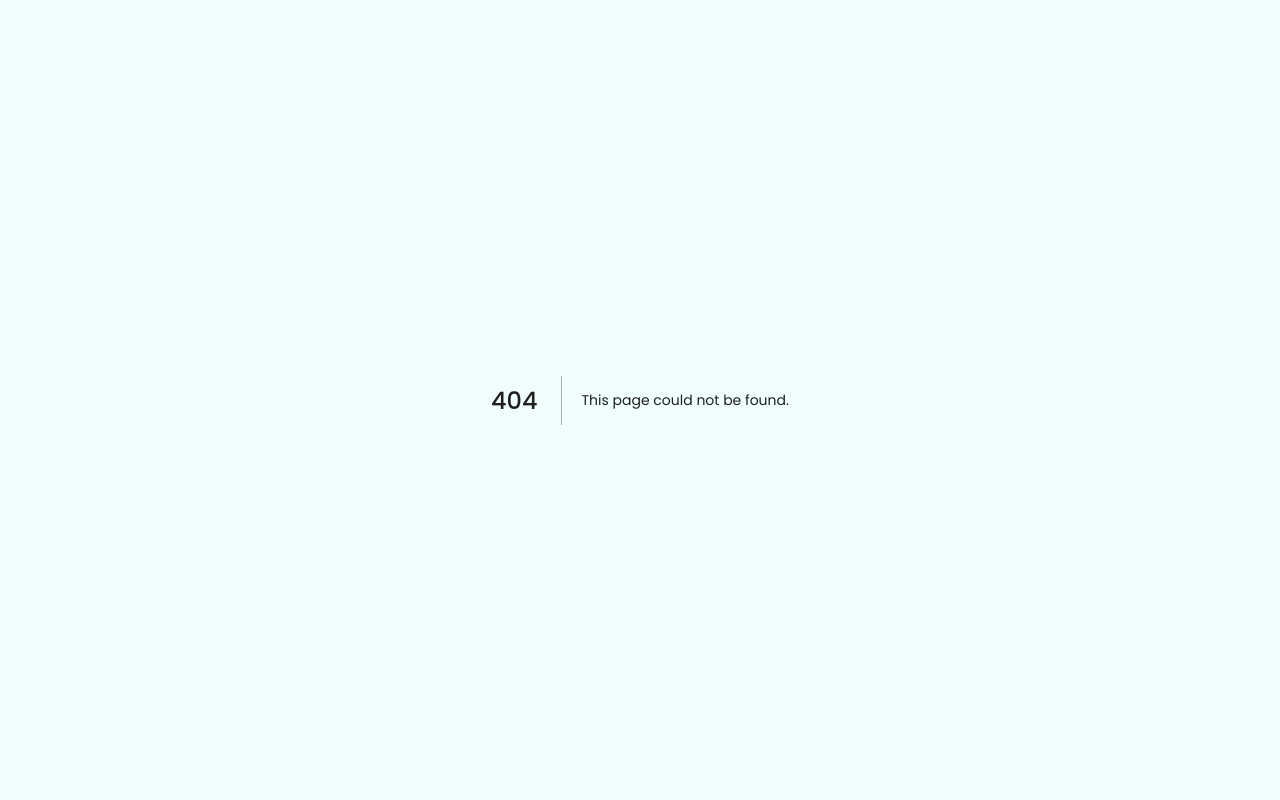
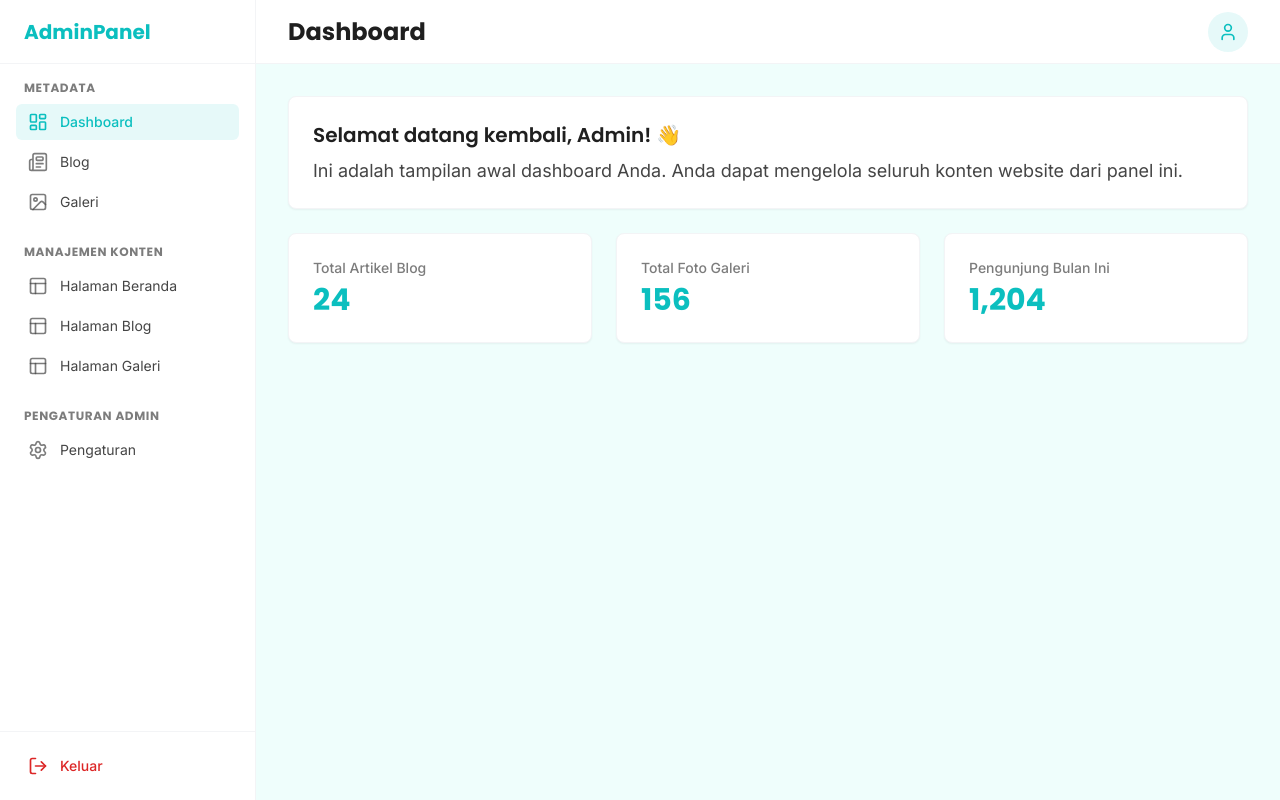
Before and after one commit to vandrzy/fokaris-cms, a Next.js app: page /dashboard in a window 1280 px wide. Before the commit this address had no page. Built offline with nearby package versions, Linux system fonts and the light colour scheme.

Commit message:
create dashboard admin

```diff
--- a/package.json
+++ b/package.json
@@ -9,6 +9,7 @@
     "lint": "eslint"
   },
   "dependencies": {
+    "lucide-react": "^1.31.0",
     "next": "16.3.0",
     "react": "19.2.8",
     "react-dom": "19.2.8"
--- /dev/null
+++ b/src/app/dashboard/layout.tsx
@@ -0,0 +1,23 @@
+import Sidebar from "@/components/Sidebar/Sidebar";
+import AdminNavbar from "@/components/AdminNavbar/AdminNavbar";
+import { SidebarProvider } from "@/components/Sidebar/SidebarContext";
+
+export default function DashboardLayout({
+  children,
+}: {
+  children: React.ReactNode;
+}) {
+  return (
+    <SidebarProvider>
+      <div className="flex min-h-screen bg-background">
+        <Sidebar />
+        <div className="flex-1 flex flex-col h-screen overflow-hidden">
+          <AdminNavbar />
+          <main className="flex-1 overflow-y-auto p-4 md:p-8">
+            {children}
+          </main>
+        </div>
+      </div>
+    </SidebarProvider>
+  );
+}
--- /dev/null
+++ b/src/app/dashboard/page.tsx
@@ -0,0 +1,34 @@
+export const metadata = {
+  title: "Dashboard | Admin Panel",
+  description: "Dashboard overview for admin panel",
+};
+
+export default function DashboardOverview() {
+  return (
+    <div className="space-y-6">
+      {/* Welcome Section */}
+      <div className="bg-white p-6 rounded-lg border border-gray-100 shadow-sm">
+        <h2 className="text-xl font-poppins font-semibold text-header mb-2">
+          Selamat datang kembali, Admin! 👋
+        </h2>
+        <p className="text-body">
+          Ini adalah tampilan awal dashboard Anda. Anda dapat mengelola seluruh konten website dari panel ini.
+        </p>
+      </div>
+
+      {/* Stats Cards Placeholder */}
+      <div className="grid grid-cols-1 md:grid-cols-3 gap-6">
+        {[
+          { title: "Total Artikel Blog", value: "24" },
+          { title: "Total Foto Galeri", value: "156" },
+          { title: "Pengunjung Bulan Ini", value: "1,204" },
+        ].map((stat, idx) => (
+          <div key={idx} className="bg-white p-6 rounded-lg border border-gray-100 shadow-sm flex flex-col justify-center">
+            <span className="text-sm text-body/70 font-medium mb-1">{stat.title}</span>
+            <span className="text-3xl font-poppins font-bold text-primary">{stat.value}</span>
+          </div>
+        ))}
+      </div>
+    </div>
+  );
+}
--- /dev/null
+++ b/src/components/AdminNavbar/AdminNavbar.tsx
@@ -0,0 +1,81 @@
+"use client";
+
+import { useState, useRef, useEffect } from "react";
+import { Settings, LogOut, User, PanelLeft } from "lucide-react";
+import { usePathname } from "next/navigation";
+import { useSidebar } from "@/components/Sidebar/SidebarContext";
+
+export default function AdminNavbar() {
+  const [isDropdownOpen, setIsDropdownOpen] = useState(false);
+  const dropdownRef = useRef<HTMLDivElement>(null);
+  const pathname = usePathname();
+  const { setIsOpen } = useSidebar();
+
+  // Parse a readable title from pathname
+  const getPageTitle = () => {
+    if (pathname === "/dashboard") return "Dashboard";
+    if (pathname.includes("/dashboard/blog")) return "Manajemen Blog";
+    if (pathname.includes("/dashboard/gallery")) return "Manajemen Galeri";
+    if (pathname.includes("/dashboard/pages")) return "Manajemen Halaman";
+    if (pathname.includes("/dashboard/settings")) return "Pengaturan Admin";
+    return "Dashboard";
+  };
+
+  // Close dropdown when clicking outside
+  useEffect(() => {
+    const handleClickOutside = (event: MouseEvent) => {
+      if (dropdownRef.current && !dropdownRef.current.contains(event.target as Node)) {
+        setIsDropdownOpen(false);
+      }
+    };
+    document.addEventListener("mousedown", handleClickOutside);
+    return () => document.removeEventListener("mousedown", handleClickOutside);
+  }, []);
+
+  return (
+    <nav className="h-16 bg-white border-b border-gray-100 flex items-center justify-between px-4 md:px-8">
+      {/* Page Title & Mobile Menu */}
+      <div className="flex items-center gap-3">
+        <button
+          onClick={() => setIsOpen(true)}
+          className="lg:hidden p-2 -ml-2 text-header hover:bg-gray-100 rounded-md transition-colors"
+        >
+          <PanelLeft className="w-6 h-6" />
+        </button>
+        <h1 className="font-poppins text-xl md:text-2xl font-bold text-header">
+          {getPageTitle()}
+        </h1>
+      </div>
+
+      {/* User Profile */}
+      <div className="relative" ref={dropdownRef}>
+        <button
+          onClick={() => setIsDropdownOpen(!isDropdownOpen)}
+          className="flex items-center justify-center w-10 h-10 rounded-full bg-primary/10 text-primary hover:bg-primary/20 transition-colors focus:outline-none"
+        >
+          <User className="w-5 h-5" />
+        </button>
+
+        {/* Dropdown Menu */}
+        {isDropdownOpen && (
+          <div className="absolute right-0 mt-2 w-56 bg-white rounded-md shadow-lg border border-gray-100 z-50">
+            <div className="p-4 border-b border-gray-50">
+              <p className="text-sm font-semibold text-header">Admin User</p>
+
+            </div>
+            <div className="p-2">
+              <button className="w-full flex items-center gap-3 px-3 py-2 text-sm text-body hover:bg-gray-50 rounded-md transition-colors">
+                <Settings className="w-4 h-4" />
+                Pengaturan
+              </button>
+              <button className="w-full flex items-center gap-3 px-3 py-2 text-sm text-red-600 hover:bg-red-50 rounded-md transition-colors mt-1">
+                <LogOut className="w-4 h-4" />
+                Keluar
+              </button>
+            </div>
+          </div>
+        )}
+      </div>
+    </nav>
+  );
+}
--- /dev/null
+++ b/src/components/Sidebar/Sidebar.tsx
@@ -0,0 +1,98 @@
+"use client";
+
+import Link from "next/link";
+import { usePathname } from "next/navigation";
+import { useSidebar } from "@/components/Sidebar/SidebarContext";
+import {
+  LayoutDashboard,
+  Newspaper,
+  Image as ImageIcon,
+  PanelsTopLeft,
+  Settings,
+  LogOut,
+} from "lucide-react";
+
+const SIDEBAR_ITEMS = [
+  {
+    category: "Metadata",
+    items: [
+      { name: "Dashboard", href: "/dashboard", icon: LayoutDashboard },
+      { name: "Blog", href: "/dashboard/blog", icon: Newspaper },
+      { name: "Galeri", href: "/dashboard/gallery", icon: ImageIcon },
+    ],
+  },
+  {
+    category: "Manajemen Konten",
+    items: [
+      { name: "Halaman Beranda", href: "/dashboard/pages/home", icon: PanelsTopLeft },
+      { name: "Halaman Blog", href: "/dashboard/pages/blog", icon: PanelsTopLeft },
+      { name: "Halaman Galeri", href: "/dashboard/pages/gallery", icon: PanelsTopLeft },
+    ],
+  },
+  {
+    category: "Pengaturan Admin",
+    items: [
+      { name: "Pengaturan", href: "/dashboard/settings", icon: Settings },
+    ],
+  },
+];
+
+export default function Sidebar() {
+  const pathname = usePathname();
+  const { isOpen, setIsOpen } = useSidebar();
+
+  return (
+    <>
+      {/* Overlay */}
+      {isOpen && (
+        <div
+          className="fixed inset-0 bg-black/20 backdrop-blur-sm z-40 lg:hidden"
+          onClick={() => setIsOpen(false)}
+        />
+      )}
+
+      <aside className={`fixed inset-y-0 left-0 z-50 w-[80%] max-w-sm bg-white border-r border-gray-100 flex flex-col transform transition-transform duration-300 ease-in-out lg:relative lg:w-64 lg:translate-x-0 ${isOpen ? 'translate-x-0' : '-translate-x-full'}`}>
+      <div className="h-16 flex items-center px-6 border-b border-gray-100">
+        <h1 className="font-poppins font-bold text-xl text-primary">AdminPanel</h1>
+      </div>
+
+      <div className="flex-1 overflow-y-auto py-4">
+        {SIDEBAR_ITEMS.map((group, index) => (
+          <div key={index} className="mb-6 px-4">
+            <h2 className="px-2 mb-2 text-xs font-bold font-poppins text-body/70 uppercase tracking-wider">
+              {group.category}
+            </h2>
+            <ul className="space-y-1">
+              {group.items.map((item) => {
+                const isActive = pathname === item.href;
+                return (
+                  <li key={item.name}>
+                    <Link
+                      href={item.href}
+                      onClick={() => setIsOpen(false)}
+                      className={`group flex items-center gap-3 px-3 py-2 rounded-md transition-colors ${isActive
+                          ? "bg-primary/10 text-primary font-medium"
+                          : "text-body hover:bg-primary/10 hover:text-primary"
+                        }`}
+                    >
+                      <item.icon className={`w-5 h-5 transition-colors ${isActive ? "text-primary" : "text-body/70 group-hover:text-primary"}`} />
+                      <span className="text-sm">{item.name}</span>
+                    </Link>
+                  </li>
+                );
+              })}
+            </ul>
+          </div>
+        ))}
+      </div>
+
+      <div className="p-4 border-t border-gray-100">
+        <button className="flex items-center gap-3 w-full px-3 py-2 rounded-md transition-colors text-red-600 hover:bg-red-50">
+          <LogOut className="w-5 h-5" />
+          <span className="text-sm font-medium">Keluar</span>
+        </button>
+      </div>
+    </aside>
+    </>
+  );
+}
--- /dev/null
+++ b/src/components/Sidebar/SidebarContext.tsx
@@ -0,0 +1,27 @@
+"use client";
+
+import { createContext, useContext, useState, ReactNode } from "react";
+
+type SidebarContextType = {
+  isOpen: boolean;
+  setIsOpen: (isOpen: boolean) => void;
+};
+
+const SidebarContext = createContext<SidebarContextType | undefined>(undefined);
+
+export function SidebarProvider({ children }: { children: ReactNode }) {
+  const [isOpen, setIsOpen] = useState(false);
+  return (
+    <SidebarContext.Provider value={{ isOpen, setIsOpen }}>
+      {children}
+    </SidebarContext.Provider>
+  );
+}
+
+export function useSidebar() {
+  const context = useContext(SidebarContext);
+  if (context === undefined) {
+    throw new Error("useSidebar must be used within a SidebarProvider");
+  }
+  return context;
+}
```
Also changed, not shown: 1 other file (tests, documents, lock files or other folders).
